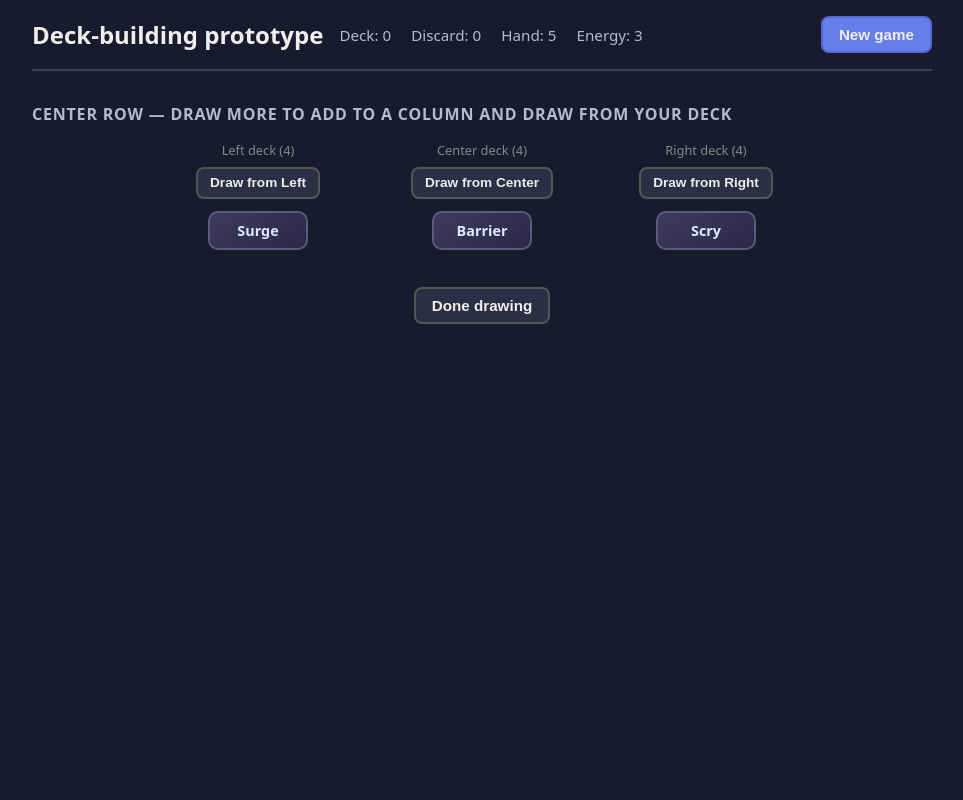
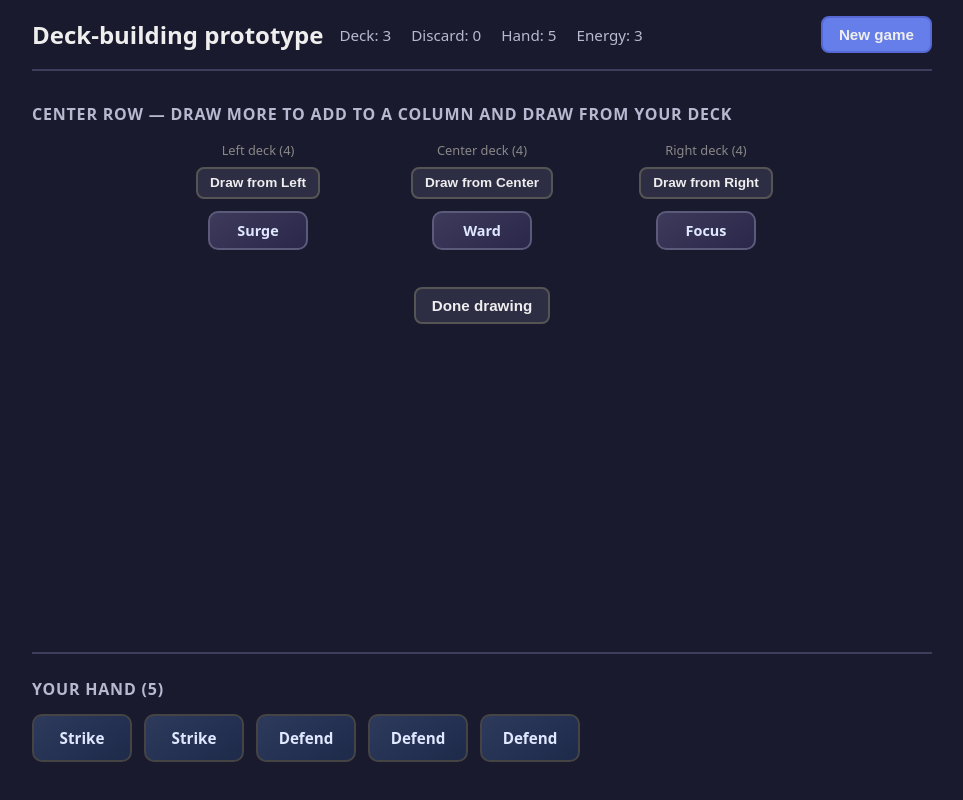
Before and after one commit to Mark-David-Hill/experiments, a React (Vite) app in the folder deck-building-prototype/: page / in a window 1280 px wide. Both pictures are taken after a click on the button "Start game". Shown: the top 800 px of the page, without its empty margins (158-1121 px from the left). Built offline with nearby package versions, Linux system fonts and the light colour scheme.

Commit message:
fixes issue preventing drawing cards and sets up displaying hand during draw phase

```diff
--- a/deck-building-prototype/src/App.css
+++ b/deck-building-prototype/src/App.css
@@ -1,6 +1,9 @@
 .app {
   max-width: 900px;
   margin: 0 auto;
+  min-height: 100vh;
+  display: flex;
+  flex-direction: column;
 }
 
 .header {
@@ -218,3 +221,26 @@ section h2 {
   display: block;
   margin: 0 auto;
 }
+
+/* Hand during draw phase — anchored at bottom, read-only */
+.hand-draw-phase {
+  margin-top: auto;
+  padding-top: 1.5rem;
+  padding-bottom: 1rem;
+  border-top: 2px solid #3d3d5c;
+}
+
+.hand-draw-phase h2 {
+  margin-bottom: 0.5rem;
+}
+
+.card.display-only {
+  cursor: default;
+  pointer-events: none;
+}
+
+.card.display-only:hover {
+  transform: none;
+  box-shadow: none;
+  border-color: #444;
+}
--- a/deck-building-prototype/src/App.jsx
+++ b/deck-building-prototype/src/App.jsx
@@ -230,6 +230,21 @@ function App() {
               Done drawing
             </button>
           </section>
+
+          <section className="hand hand-draw-phase">
+            <h2>Your hand ({hand.length})</h2>
+            <div className="card-row">
+              {hand.length === 0 && (
+                <span className="placeholder">No cards in hand</span>
+              )}
+              {hand.map((card) => (
+                <div key={card.instanceId} className="card in-hand display-only">
+                  {card.name}
+                  {card.cost > 0 && <span className="cost">{card.cost}</span>}
+                </div>
+              ))}
+            </div>
+          </section>
         </>
       )}
 
--- a/deck-building-prototype/src/data/cards.js
+++ b/deck-building-prototype/src/data/cards.js
@@ -1,12 +1,16 @@
 // Card definitions for deck-building prototype
 // { id, name, cost } — cost is used to acquire from market
 
+// Need more than HAND_SIZE (5) so there are cards left to draw when pushing from center columns
 export const STARTER_CARDS = [
   { id: 'strike', name: 'Strike', cost: 0 },
   { id: 'strike-2', name: 'Strike', cost: 0 },
   { id: 'strike-3', name: 'Strike', cost: 0 },
+  { id: 'strike-4', name: 'Strike', cost: 0 },
   { id: 'defend', name: 'Defend', cost: 0 },
   { id: 'defend-2', name: 'Defend', cost: 0 },
+  { id: 'defend-3', name: 'Defend', cost: 0 },
+  { id: 'defend-4', name: 'Defend', cost: 0 },
 ]
 
 export const MARKET_CARDS = [
```
Also changed, not shown: 1 other file (tests, documents, lock files or other folders).
